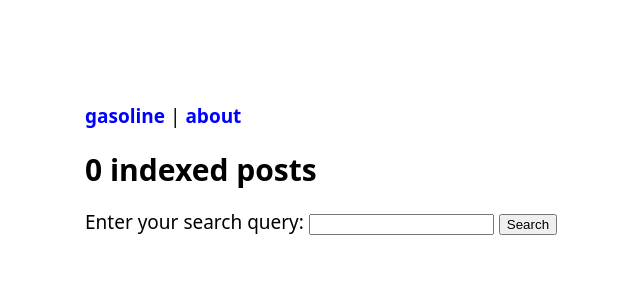
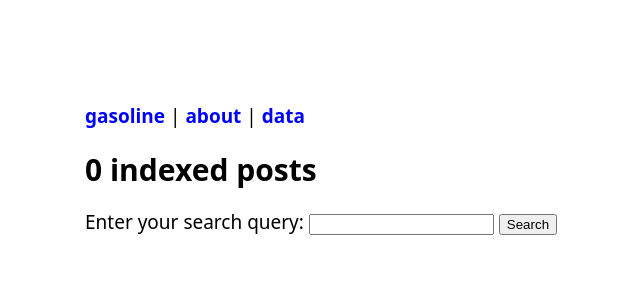
Before and after one commit to tenax66/gasoline, a FastAPI app: page / in a window 1280 px wide. Shown: the top 300 px of the page, without its empty margins (155-795 px from the left). Run offline with FastAPI, Linux system fonts and the light colour scheme; parts of the project's set-up code (start-up, migrations or seed data) failed here and were passed over.

Commit message:
add a page for raw data

```diff
--- a/app/app.py
+++ b/app/app.py
@@ -17,6 +17,7 @@ static_path = script_dir / "static"
 
 
 app = FastAPI()
+data = pd.DataFrame()
 engine = SearchEngine()
 templates = Jinja2Templates(directory=str(templates_path))
 app.mount("/static", StaticFiles(directory=str(static_path)), name="static")
@@ -67,6 +68,13 @@ def parse_args():
     return parser.parse_args()
 
 
+@app.get("/data")
+def show_data(request: Request):
+    return templates.TemplateResponse(
+        "data.html", {"request": request, "html_content": data.to_html()}
+    )
+
+
 if __name__ == "__main__":
     load_dotenv()
 
--- a/app/templates/navbar.html
+++ b/app/templates/navbar.html
@@ -19,6 +19,7 @@
 <header>
     <nav>
         <b><a href="/">gasoline</a></b> |
-        <b><a href="/about">about</a></b>
+        <b><a href="/about">about</a></b> |
+        <b><a href="/data">data</a></b>
     </nav>
 </header>
```
Also changed, not shown: app/templates/data.html (added, +7 -0 lines).
